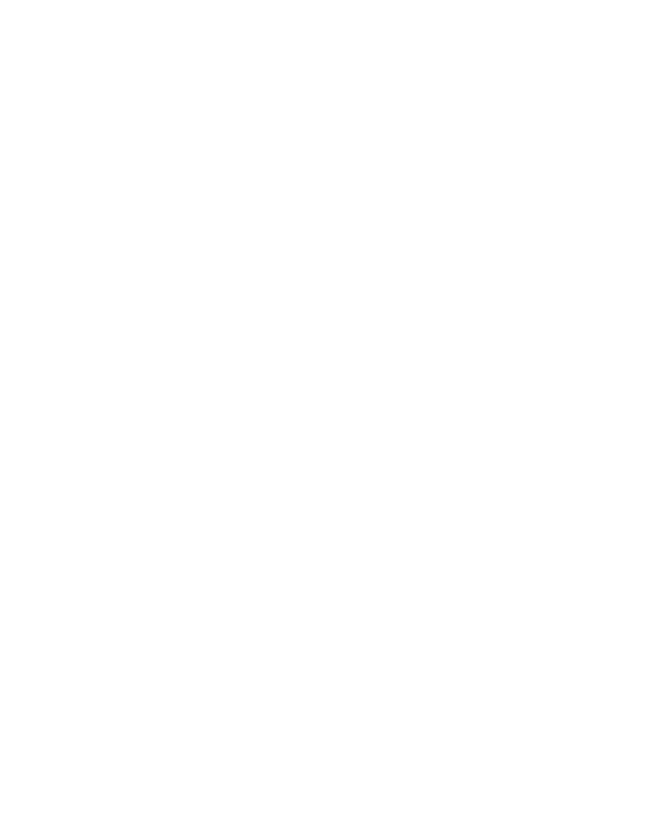
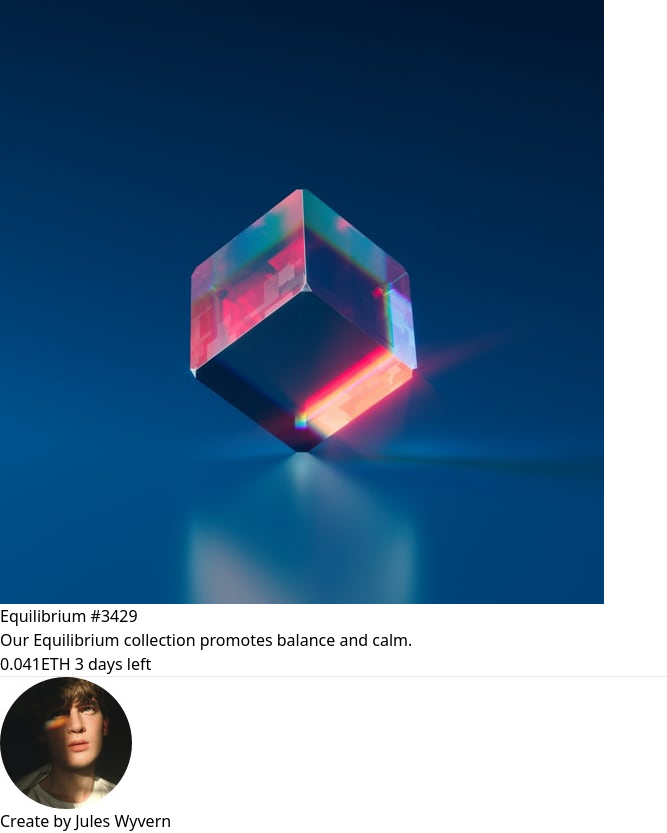
Before and after one commit to AllanFilimaoZita/Cart-o-NFT-Equilibrium, a plain HTML site: page CODE/desafio01/index.html in a window 1280 px wide. Shown: the whole page, without its empty margins (0-667 px from the left). Before the commit the page ends 800 px from the top, so only its background shows below. Drawn offline with nearby package versions, Linux system fonts and the light colour scheme.

Commit message:
Estruturação do Conteúdo no HTML

```diff
--- a/CODE/desafio01/index.html
+++ b/CODE/desafio01/index.html
@@ -9,7 +9,32 @@
 </head>
 <body>
 
+    <div>
+        <!-- Adicionando a imagem -->
+        <div>
+            <img src="assets/img/WhatsApp Image 2025-08-13 at 8.54.59 PM.jpeg" alt="Equilibrium Image">
+        </div>
 
+        <div>
+            <h1>Equilibrium #3429</h1>
+            <p>
+                Our Equilibrium collection promotes balance and calm.
+            </p>
+        </div>
+
+        <div>
+            <span>0.041ETH</span>
+            <span>3 days left</span>
+        </div>
+
+        <hr>
+
+        <div>
+            <img src="assets/img/WhatsApp Image 2025-08-13 at 8.54.59 PM (1).jpeg" alt="Jules Wyvern">
+
+            <p><span>Create by</span> Jules Wyvern</p>
+        </div>
+    </div>
 
 </body>
 </html>
```
